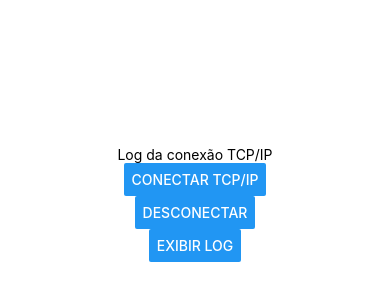
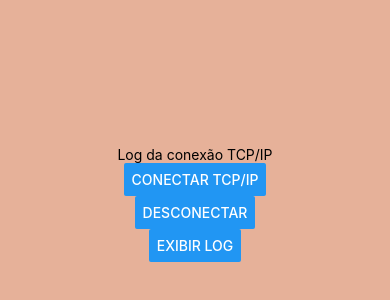
Before and after one commit to spacedwog/nuvem-tecnologica, a React Native app in the folder spacecworp/: screen / in a window 390 px wide. Shown: the part 218-518 px from the top of the page. Built offline with nearby package versions, Linux system fonts and the light colour scheme.

Commit message:
Commited

```diff
--- a/spacecworp/App.tsx
+++ b/spacecworp/App.tsx
@@ -13,7 +13,7 @@ export default function App() {
   }
 
   function handleConnect() {
-    connectWebSocketServer({ url: "ws://192.168.15.8:8000", onLog: addLog });
+    connectWebSocketServer({ url: "ws://192.168.15.8:8081", onLog: addLog });
   }
 
   function handleDisconnect() {
@@ -48,8 +48,8 @@ export default function App() {
 }
 
 const styles = StyleSheet.create({
-  container: { flex: 1, backgroundColor: '#fff', alignItems: 'center', justifyContent: 'center', },
-  modalContainer: { flex: 1, padding: 24, backgroundColor: '#f0f0f0', },
+  container: { flex: 1, backgroundColor: '#d47b5296', alignItems: 'center', justifyContent: 'center', },
+  modalContainer: { flex: 1, padding: 42, backgroundColor: '#a656acff', },
   modalTitle: { fontSize: 22, marginBottom: 12, fontWeight: 'bold', },
   logContainer: { flex: 1, marginBottom: 16, },
   logText: { fontSize: 16, paddingVertical: 4, },
```
